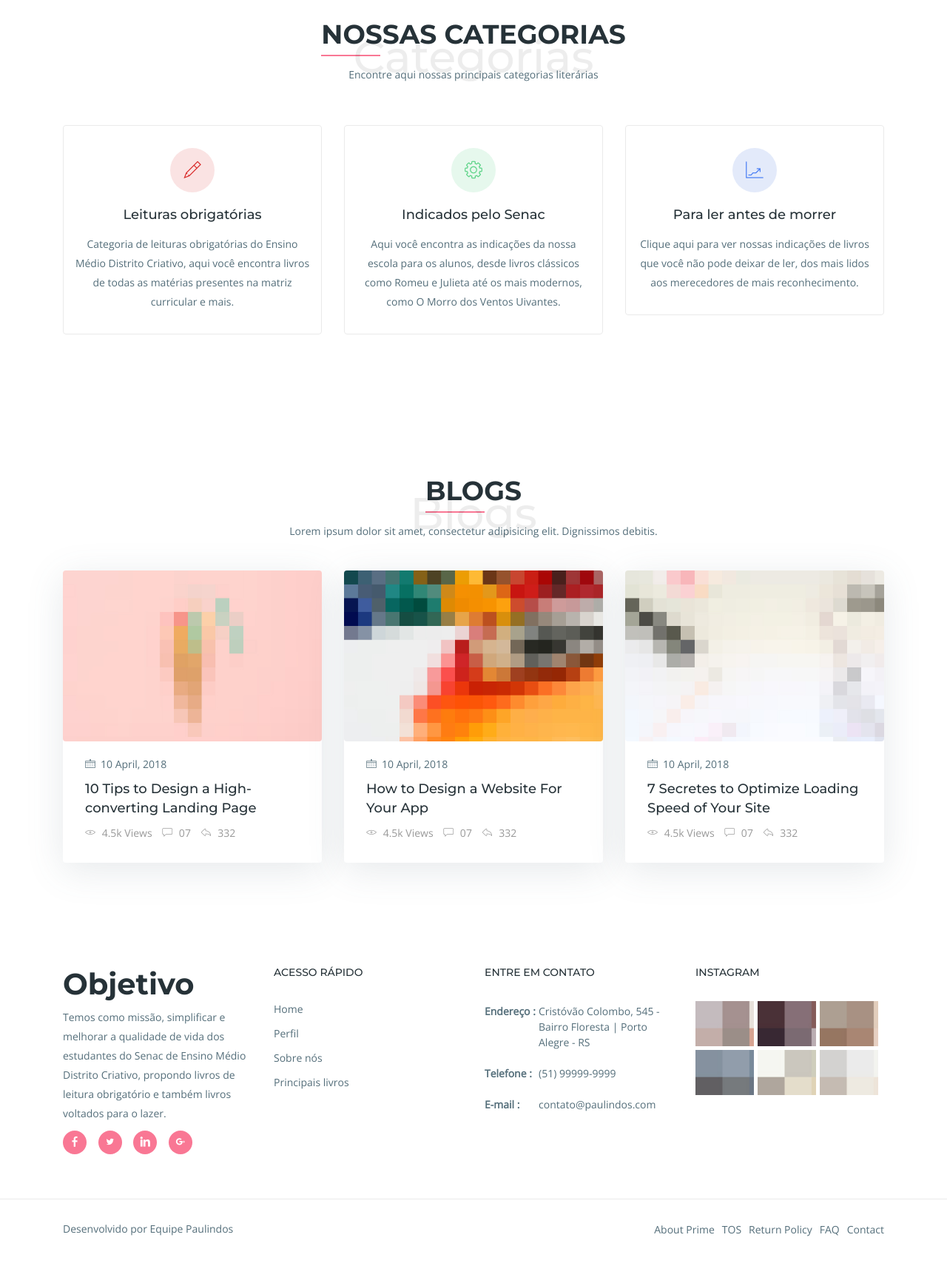
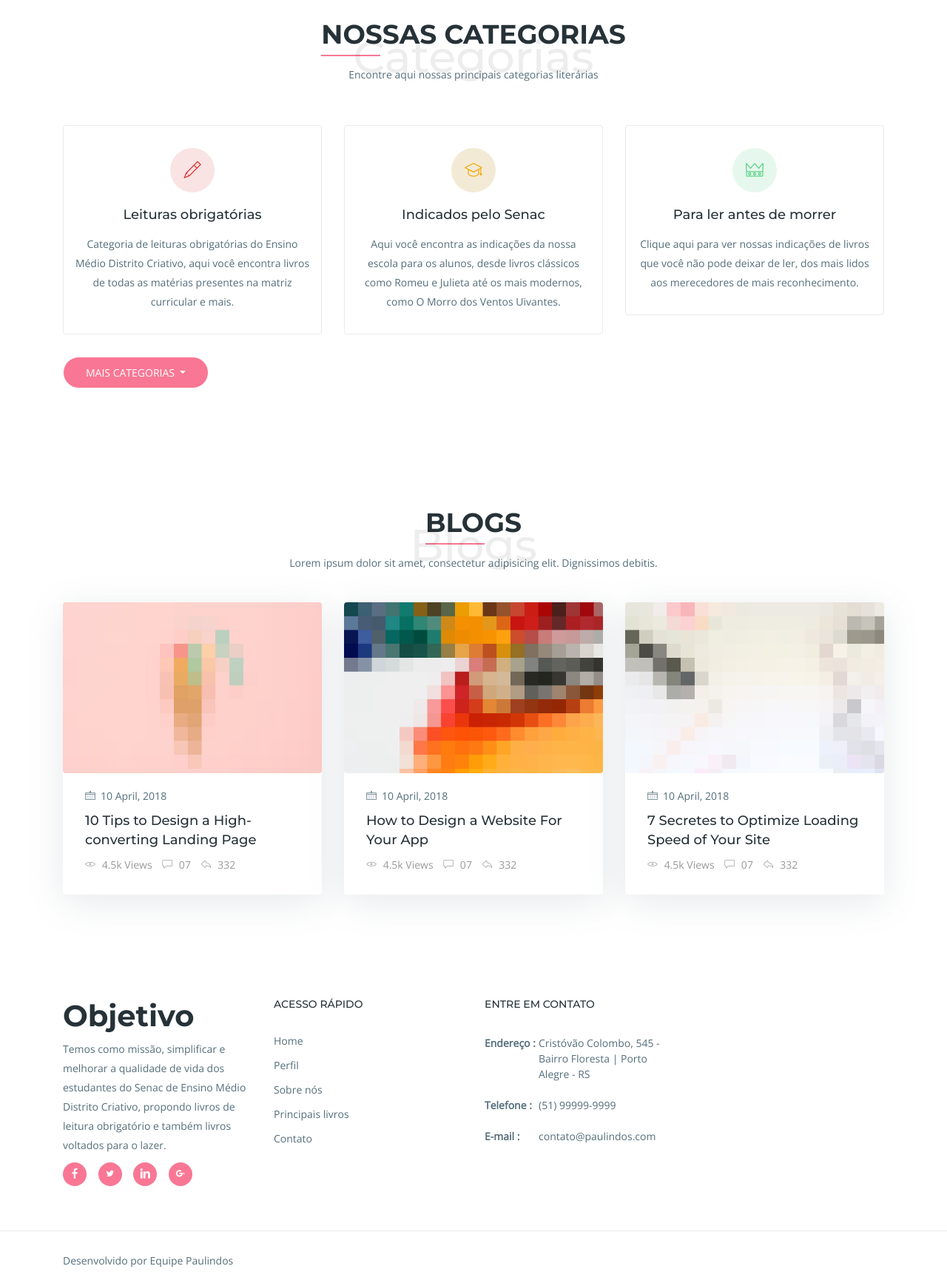
Before and after one commit to senacrs-emti/2022-3M-projetodev-G8, a PHP site: page / in a window 1280 px wide. Shown: the part 704-2438 px from the top of the page at 74% size. Before the commit the page ends 2375 px from the top, so only its background shows below. Run offline with PHP 8.4, Linux system fonts and the light colour scheme; some libraries are stand-ins or nearby versions; some web fonts are replaced.

Commit message:
Finalizando Home
Falta arrumar dropdown de categorias.

```diff
--- a/css/main.css
+++ b/css/main.css
@@ -66,6 +66,24 @@ a:not([href]):not([tabindex]) {
 
 a:not([href]):not([tabindex]):focus, a:not([href]):not([tabindex]):hover {
   color: #fff;
+}
+
+.btn-primary {
+  background: none repeat scroll 0 0 #F97794 !important;
+  border: 1px solid #FFFFFF;
+  font-size: 14px;
+  padding: 5px 0px;
+  margin-left: 30px;
+  position: relative;
+}
+
+.dropdown-menu {
+  color: #ffffff;
+  background-color: transparent !important;
+  font-size: 14px;
+  padding: 5px 0px;
+  margin-left: 30px;
+  float: left;
 }
 
 .bg-transparent {
--- a/index.php
+++ b/index.php
@@ -108,6 +108,7 @@
         </div>
         <div class="row">
           <div class="col-lg-4 col-md-6 col-xs-12">
+            <a href="#">
               <div class="item-boxes services-item wow fadeInDown" data-wow-delay="0.2s">
                 <div class="icon color-1">
                   <i class="lni-pencil"></i>
@@ -115,27 +116,48 @@
                 <h4>Leituras obrigatórias</h4>
                 <p>Categoria de leituras obrigatórias do Ensino Médio Distrito Criativo, aqui você encontra livros de todas as matérias presentes na matriz curricular e mais.</p>
               </div>
+            </a>
           </div>
           <div class="col-lg-4 col-md-6 col-xs-12">
+            <a href="#">
               <div class="item-boxes services-item wow fadeInDown" data-wow-delay="0.4s">
-              <div class="icon color-2">
-                <i class="lni-cog"></i>
+                <div class="icon color-4">
+                  <i class="lni-graduation"></i>
                 </div>
                 <h4>Indicados pelo Senac</h4>
                 <p>Aqui você encontra as indicações da nossa escola para os alunos, desde livros clássicos como Romeu e Julieta até os mais modernos, como O Morro dos Ventos Uivantes.</p>
               </div>
+            </a>
           </div>
           <div class="col-lg-4 col-md-6 col-xs-12">
+            <a href="#">
               <div class="item-boxes services-item wow fadeInDown" data-wow-delay="0.6s">
-              <div class="icon color-3">
-                <i class="lni-stats-up"></i>
+                <div class="icon color-2">
+                  <i class="lni-crown"></i>
                 </div>
                 <h4>Para ler antes de morrer</h4>
                 <p>Clique aqui para ver nossas indicações de livros que você não pode deixar de ler, dos mais lidos aos merecedores de mais reconhecimento.</p>
               </div>
+            </a>
           </div>
-          <!-- Aqui vai ficar o dropdown com as categorias -->
         </div>
+        <!-- Split dropend button -->
+        <div class="btn-group">
+          <button type="button" class="btn btn-primary dropdown-toggle" data-toggle="dropdown" aria-expanded="false">Mais categorias </button>
+          <ul class="dropdown-menu" role="menu">
+            <li><a href="#">Categoria1</a></li>
+            <li><a href="#">Categoria2</a></li>
+            <li><a href="#">Categoria3</a></li>
+          </ul>
+        </div>
+
+        <script src='http://code.jquery.com/jquery-2.1.3.min.js'></script>
+        <script src='//maxcdn.bootstrapcdn.com/bootstrap/3.3.4/js/bootstrap.min.js'></script>
+        <script>
+          $(function () {
+            $('.dropdown-toggle').dropdown();
+          });
+        </script>
       </div>
     </section>
     <!-- Services Section End -->
@@ -247,6 +269,7 @@
                   <li><a href="#">Perfil</a></li>
                   <li><a href="#">Sobre nós</a></li>
                   <li><a href="#">Principais livros</a></li>
+                  <li><a href="#">Contato</a></li>
                 </ul>
               </div>
             </div>
@@ -266,19 +289,6 @@
                 </ul>
               </div>
             </div>
-            <div class="col-lg-3 col-md-6 col-sm-6 col-xs-6 col-mb-12">
-              <div class="widget">
-                <h3 class="block-title">Instagram</h3>
-                <ul class="instagram-footer">
-                  <li><a href="#"><img src="img/instagram/insta1.jpg" alt=""></a></li>
-                  <li><a href="#"><img src="img/instagram/insta2.jpg" alt=""></a></li>
-                  <li><a href="#"><img src="img/instagram/insta3.jpg" alt=""></a></li>
-                  <li><a href="#"><img src="img/instagram/insta4.jpg" alt=""></a></li>
-                  <li><a href="#"><img src="img/instagram/insta5.jpg" alt=""></a></li>
-                  <li><a href="#"><img src="img/instagram/insta6.jpg" alt=""></a></li>
-                </ul>
-              </div>
-            </div>
           </div>
         </div>
       </section>
@@ -291,25 +301,6 @@
             <div class="col-md-12">
               <div class="site-info float-left">
                 <p>Desenvolvido por <a href="https://github.com/senacrs-emti/2022-3M-biblioteca" rel="nofollow">Equipe Paulindos</a></p>
-              </div>
-              <div class="float-right">
-                <ul class="nav nav-inline">
-                  <li class="nav-item">
-                    <a class="nav-link active" href="#">About Prime</a>
-                  </li>
-                  <li class="nav-item">
-                    <a class="nav-link" href="#">TOS</a>
-                  </li>
-                  <li class="nav-item">
-                    <a class="nav-link" href="#">Return Policy</a>
-                  </li>
-                  <li class="nav-item">
-                    <a class="nav-link" href="#">FAQ</a>
-                  </li>
-                  <li class="nav-item">
-                    <a class="nav-link" href="#">Contact</a>
-                  </li>
-                </ul>
               </div>
             </div>
           </div>
```
Also changed, not shown: img/blog/senac-logo.png (added). Lines whose indentation alone changed are shown as unchanged.
